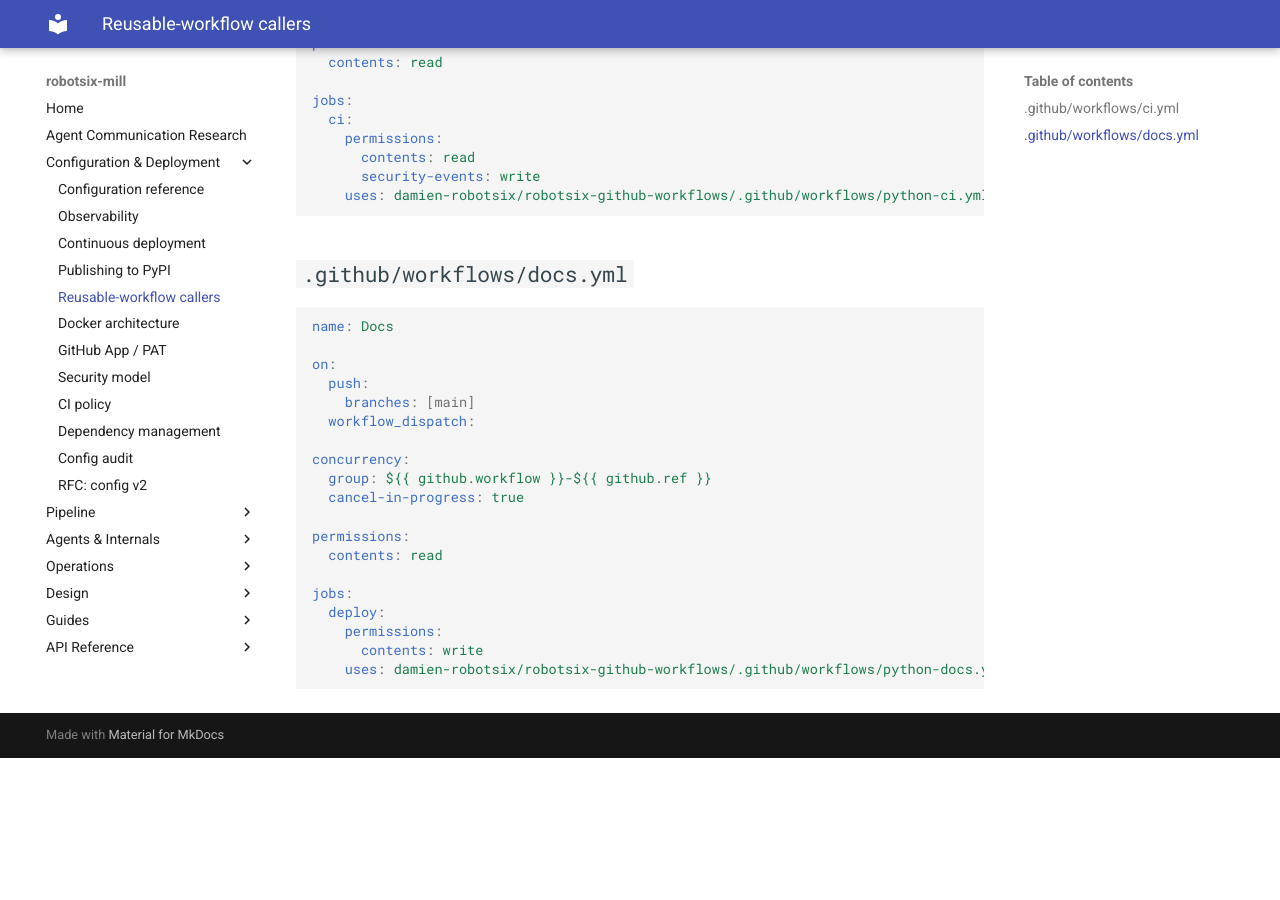
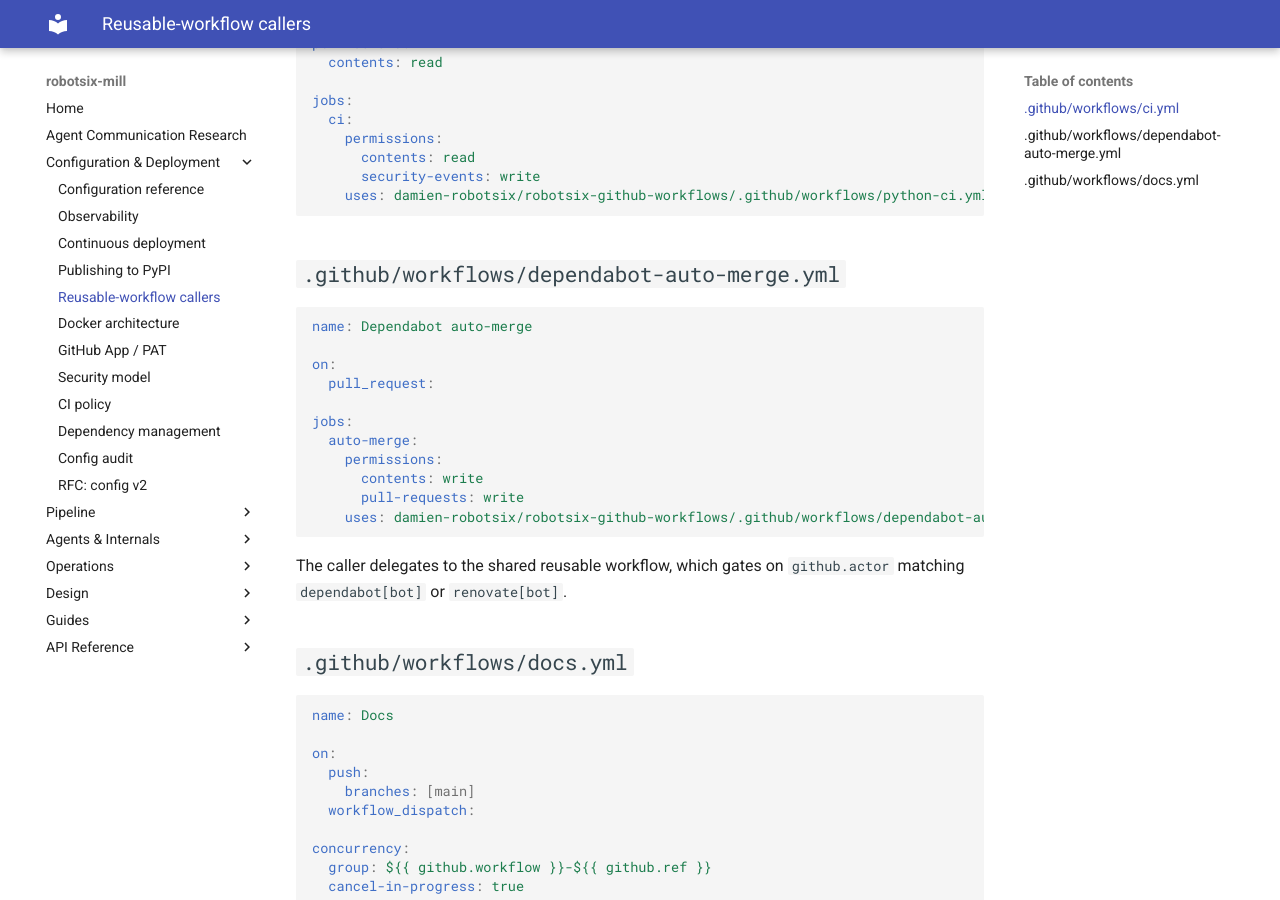
Before and after one commit to damien-robotsix/robotsix-mill, an MkDocs documentation site: the page built from docs/reusable-workflow-callers.md, in a window 1280 px wide and 900 px high, scrolled down 856 px. Built offline with MkDocs 1.6.1 and Material for MkDocs 9.7.7, drawn with Linux system fonts in a browser that asks for light colours; before the commit the page ends 1614 px from its top, so only the background shows below that.

Commit message:
mill: Wire mill Renovate-gated auto-merge caller or document exclusion (20260702T213253Z-wire-mill-renovate-gated-auto-merge-call-1006)

````diff
--- a/docs/reusable-workflow-callers.md
+++ b/docs/reusable-workflow-callers.md
@@ -47,6 +47,25 @@ jobs:
     uses: damien-robotsix/robotsix-github-workflows/.github/workflows/python-ci.yml@main
 ```
 
+## `.github/workflows/dependabot-auto-merge.yml`
+
+```yaml
+name: Dependabot auto-merge
+
+on:
+  pull_request:
+
+jobs:
+  auto-merge:
+    permissions:
+      contents: write
+      pull-requests: write
+    uses: damien-robotsix/robotsix-github-workflows/.github/workflows/dependabot-auto-merge.yml@9ea2955d
+```
+
+The caller delegates to the shared reusable workflow, which gates on
+`github.actor` matching `dependabot[bot]` or `renovate[bot]`.
+
 ## `.github/workflows/docs.yml`
 
 ```yaml
````
Also changed, not shown: CHANGELOG.md (+1 -0 lines), 1 other file.
